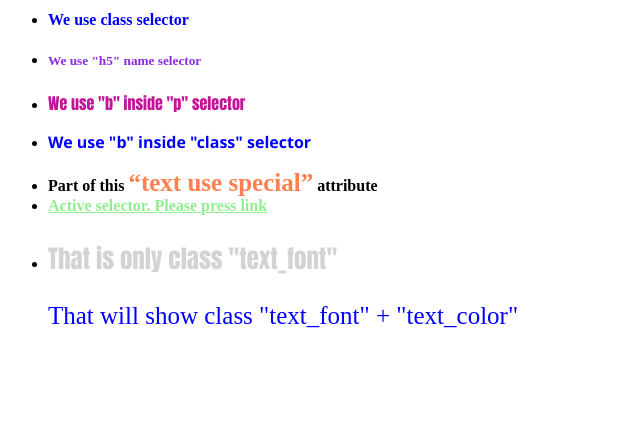
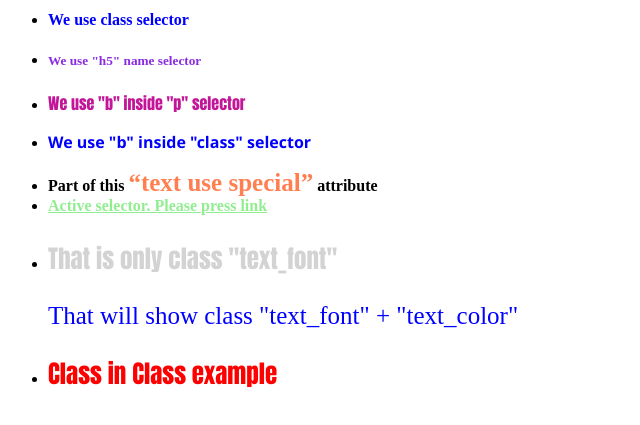
Before and after one commit to dzentec/Task00, a plain HTML site: page index.html in a window 1280 px wide. Shown: the part 197-622 px from the top of the page, without its empty margins (0-640 px from the left). Drawn offline with Linux system fonts and the light colour scheme.

Commit message:
one more example

```diff
--- a/index.html
+++ b/index.html
@@ -45,6 +45,10 @@
         <p class="t_font">That is only class "text_font"<p class="text_col">That will show class "text_font" + "text_color"</b></p>
     </li>
 
+    <li>
+        <p class="t_font text_col">Class in Class example</p>
+
+    </li>
 </ul>
 
 
--- a/style.css
+++ b/style.css
@@ -54,7 +54,7 @@ font-size: 25px;
 color: blue;
 }
 
-.t_font .text_col {
+.t_font.text_col {
     font-size: 25px;
     color: red;
 
```
